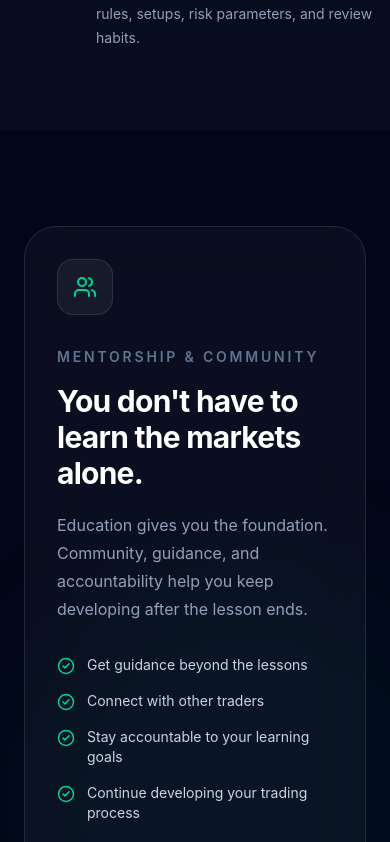
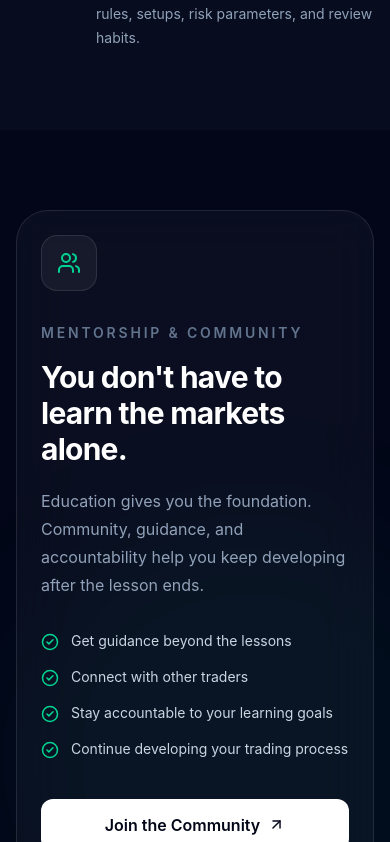
Before and after one commit to MyStack001/pipsoul-traders-university, a React (Vite) app: page / in a window 390 px wide. Shown: the part 3982-4824 px from the top of the page. Built offline with nearby package versions, Linux system fonts and the light colour scheme.

Commit message:
Polish Mentorship section

```diff
--- a/src/components/Mentorship.tsx
+++ b/src/components/Mentorship.tsx
@@ -17,7 +17,7 @@ function Mentorship() {
   return (
     <section
       id="mentorship"
-      className="relative overflow-hidden bg-slate-950 px-6 py-24 sm:py-32"
+      className="relative overflow-hidden bg-slate-950 px-4 py-20 sm:px-6 sm:py-24 lg:py-32"
     >
       <div className="pointer-events-none absolute left-0 top-1/2 h-[500px] w-[500px] -translate-y-1/2 rounded-full bg-emerald-500/[0.04] blur-3xl" />
 
@@ -30,7 +30,7 @@ function Mentorship() {
               whileInView={{ opacity: 1, x: 0 }}
               viewport={{ once: true, amount: 0.25 }}
               transition={{ duration: 0.6 }}
-              className="p-8 sm:p-12 lg:p-16"
+              className="p-6 sm:p-12 lg:p-16"
             >
               <div className="flex h-14 w-14 items-center justify-center rounded-2xl border border-white/10 bg-white/5 text-emerald-400">
                 <Users size={24} />
```
